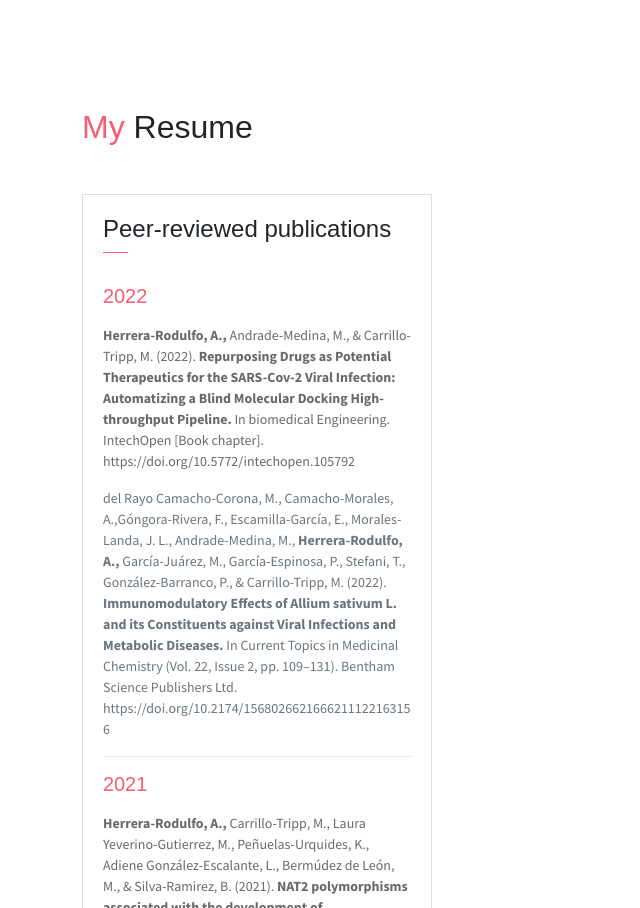
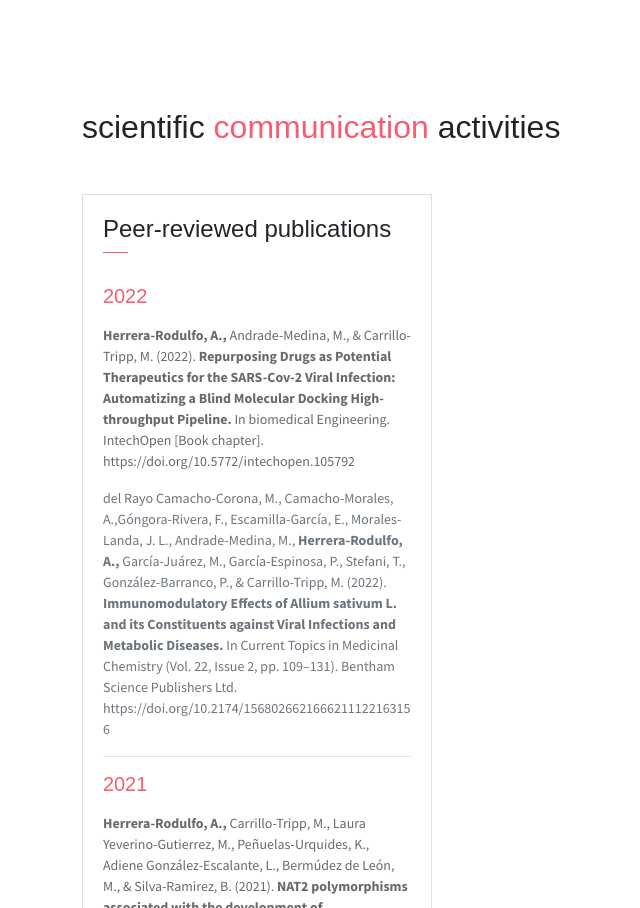
Before and after one commit to aldhr/aldhr.github.io, a website: page index.html in a window 1280 px wide. Shown: the part 2373-3281 px from the top of the page, without its empty margins (3-643 px from the left). Drawn offline with Linux system fonts and the light colour scheme.

Commit message:
Update index.html

```diff
--- a/index.html
+++ b/index.html
@@ -228,7 +228,7 @@ sciences.</strong></P>
  <!--Resume Section-->
     <section class="section" id="resume">
         <div class="container">
-            <h2 class="mb-5"><span class="text-danger">My</span> Resume</h2>
+            <h2 class="mb-5">scientific <span class="text-danger">communication</span> activities</h2>
             <div class="row">
                 <div class="col-md-6 col-lg-4">
                     <div class="card">
```
